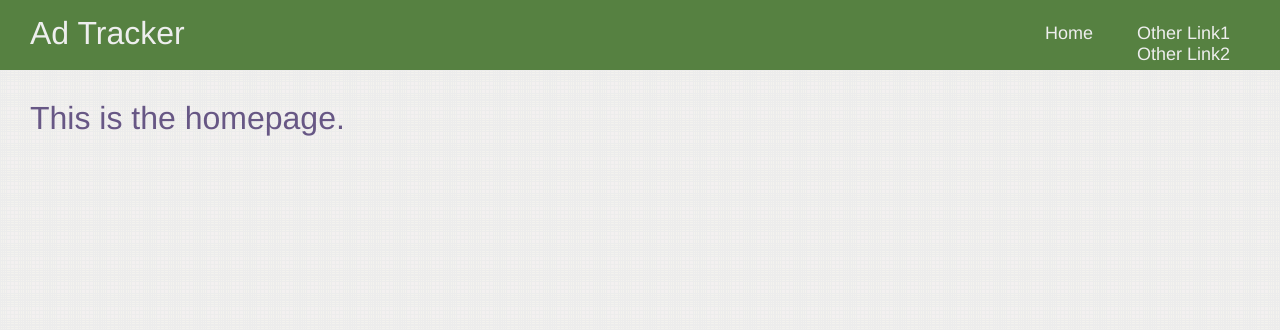
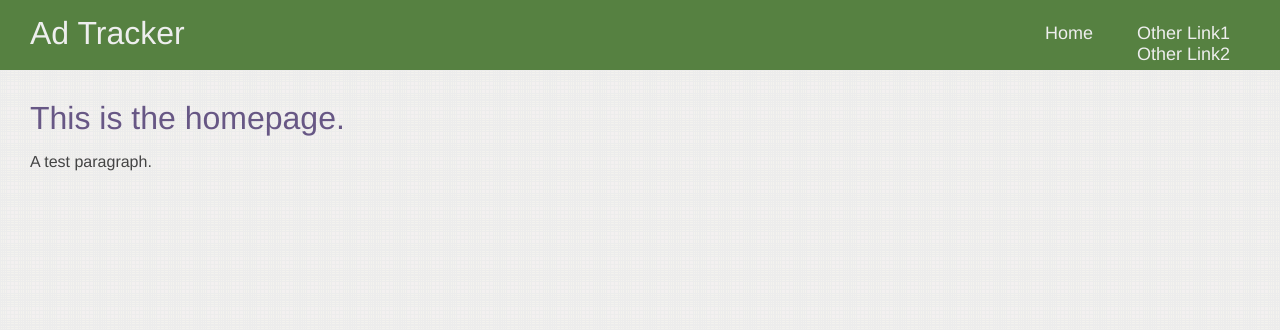
Before and after one commit to janmilosh/ad_tracker, a Django app: page / in a window 1280 px wide. Shown: the top 330 px of the page. Run offline with Django 3.2, Linux system fonts and the light colour scheme.

Commit message:
Adds requirements.txt, improves README.md

```diff
--- a/ad_tracker/static/css/style.css
+++ b/ad_tracker/static/css/style.css
@@ -43,6 +43,11 @@ p, ul li {
 
 h1, h2, h3, p {
   margin: 0 0 16px;
+}
+
+p {
+  font-size: 16px;
+  font-weight: 400;
 }
 
 a {
--- a/ad_tracker/templates/home.html
+++ b/ad_tracker/templates/home.html
@@ -2,4 +2,5 @@
 
 {% block content %}
   <h1>This is the homepage.</h1>
+  <p>A test paragraph.</p>
 {% endblock %}
--- /dev/null
+++ b/requirements.txt
@@ -0,0 +1,4 @@
+Django==1.6.6
+South==1.0
+psycopg2==2.5.4
+wsgiref==0.1.2
```
Also changed, not shown: README.md.
